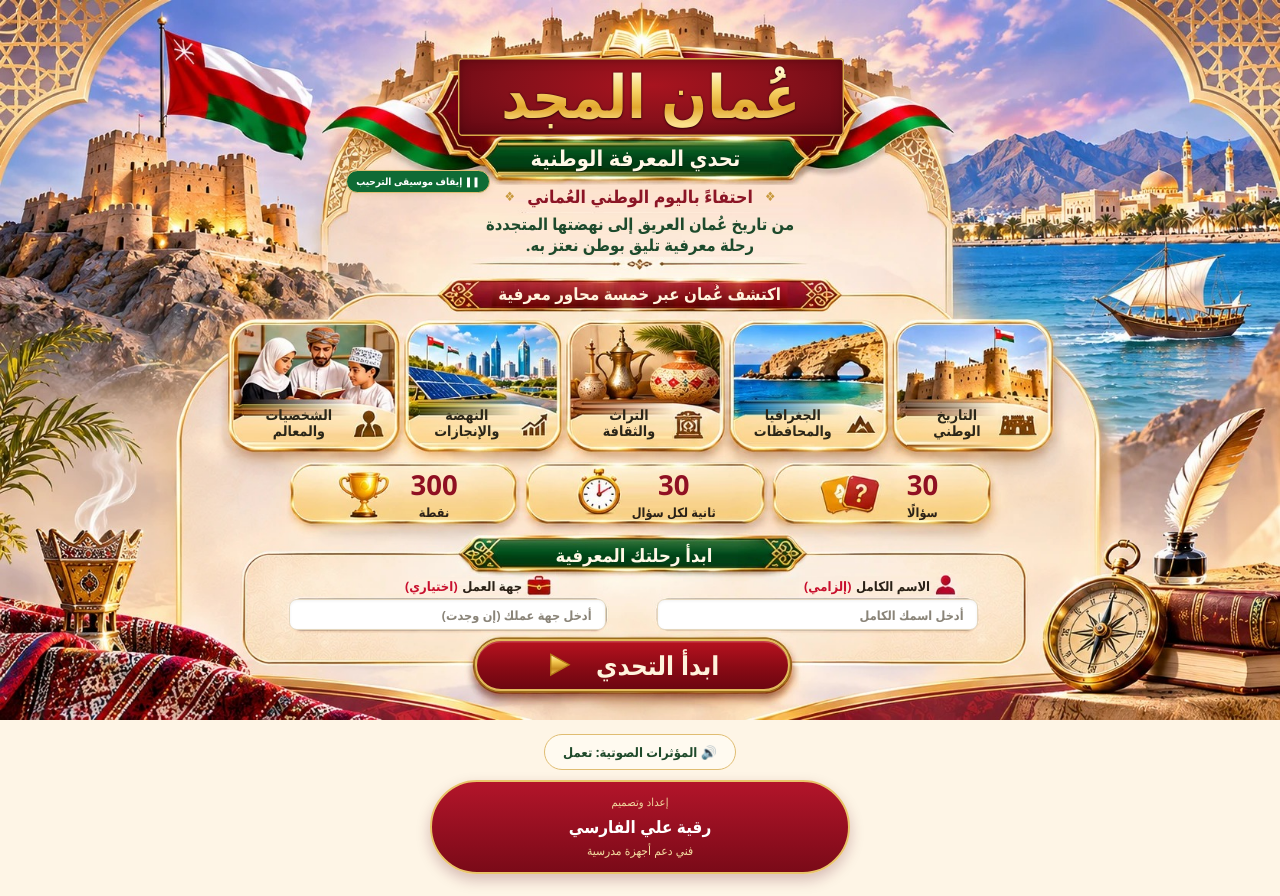
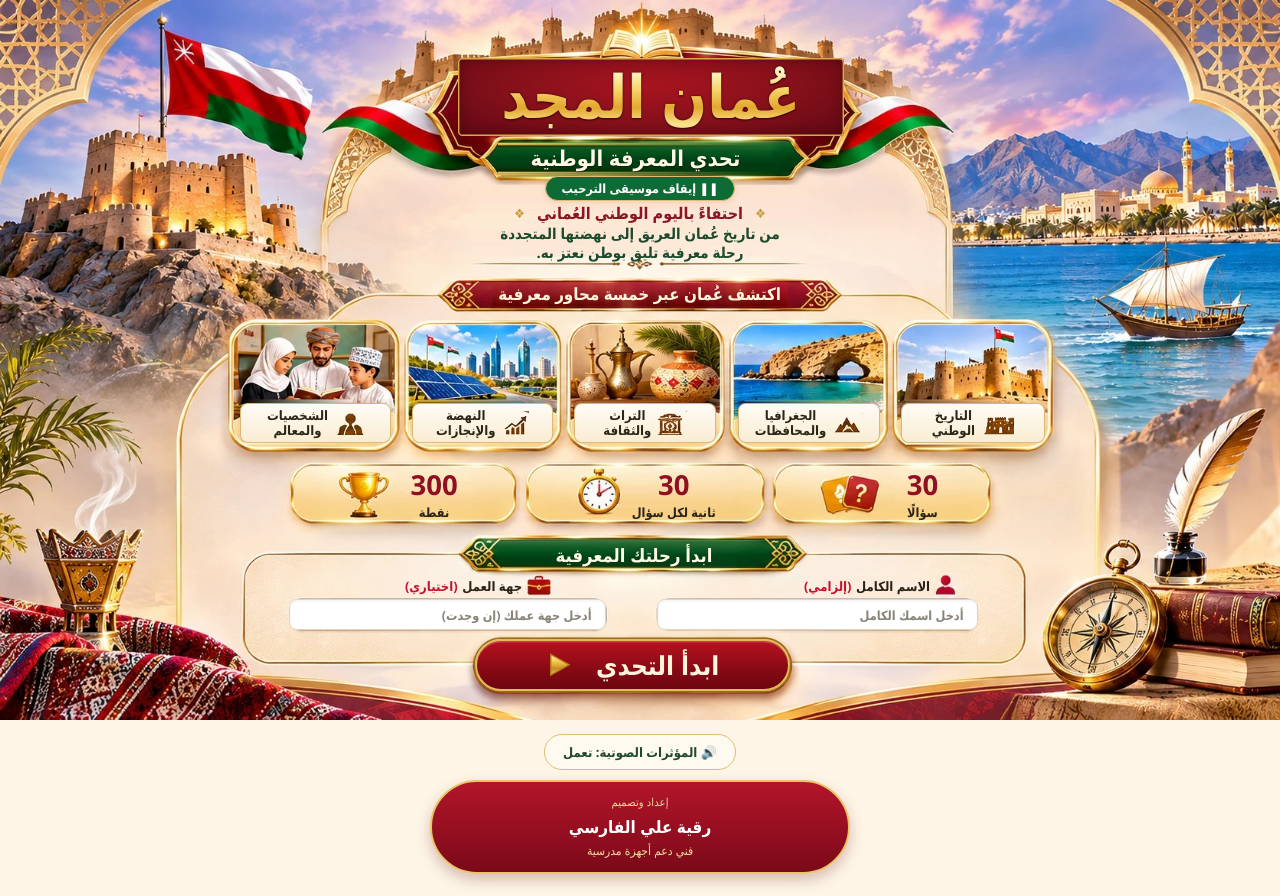
Before and after one commit to chatget865-cloud/-, a plain HTML site: page static/index.html in a window 1280 px wide. Drawn offline with Linux system fonts and the light colour scheme; no server answers.

Commit message:
تحسين بطاقات المحاور وزر الموسيقى

```diff
--- a/static/index.html
+++ b/static/index.html
@@ -1,4 +1,4 @@
-<!doctype html><html lang="ar" dir="rtl"><head><meta charset="utf-8"><meta name="viewport" content="width=device-width,initial-scale=1"><meta name="theme-color" content="#d9c8f2"><title>عُمان المجد | تحدي المعرفة الوطنية</title><link rel="stylesheet" href="/static/style.css?v=4"><link rel="stylesheet" href="/static/oman-theme.css?v=12"></head><body>
+<!doctype html><html lang="ar" dir="rtl"><head><meta charset="utf-8"><meta name="viewport" content="width=device-width,initial-scale=1"><meta name="theme-color" content="#d9c8f2"><title>عُمان المجد | تحدي المعرفة الوطنية</title><link rel="stylesheet" href="/static/style.css?v=4"><link rel="stylesheet" href="/static/oman-theme.css?v=13"></head><body>
 <svg width="0" height="0" style="position:absolute" aria-hidden="true" focusable="false"><defs>
 <linearGradient id="omG" x1="0" y1="0" x2="0" y2="1"><stop offset="0" stop-color="#fff1b8"/><stop offset=".35" stop-color="#f3c94f"/><stop offset=".7" stop-color="#c88a1e"/><stop offset="1" stop-color="#f0c75a"/></linearGradient>
 <linearGradient id="omGh" x1="0" x2="1"><stop offset="0" stop-color="#b47a17"/><stop offset=".3" stop-color="#f7dc84"/><stop offset=".55" stop-color="#d49b2c"/><stop offset=".8" stop-color="#f7dc84"/><stop offset="1" stop-color="#a86f12"/></linearGradient>
@@ -27,11 +27,11 @@
 <p class="om-lead">من تاريخ عُمان العريق إلى نهضتها المتجددة<br>رحلة معرفية تليق بوطن نعتز به.</p>
 <h2 class="om-axes-title"><span>اكتشف عُمان عبر خمسة محاور معرفية</span></h2>
 <ul class="om-axes">
-<li class="om-card om-card--history"><span>التاريخ<br>الوطني</span></li>
-<li class="om-card om-card--geography"><span>الجغرافيا<br>والمحافظات</span></li>
-<li class="om-card om-card--heritage"><span>التراث<br>والثقافة</span></li>
-<li class="om-card om-card--development"><span>النهضة<br>والإنجازات</span></li>
-<li class="om-card om-card--figures"><span>الشخصيات<br>والمعالم</span></li>
+<li class="om-card om-card--history"><span class="om-card__strip"><img class="om-card__icon" src="/static/welcome/icon-history.png" alt="" width="50" height="42"><span class="om-card__name">التاريخ<br>الوطني</span></span></li>
+<li class="om-card om-card--geography"><span class="om-card__strip"><img class="om-card__icon" src="/static/welcome/icon-geography.png" alt="" width="50" height="42"><span class="om-card__name">الجغرافيا<br>والمحافظات</span></span></li>
+<li class="om-card om-card--heritage"><span class="om-card__strip"><img class="om-card__icon" src="/static/welcome/icon-heritage.png" alt="" width="50" height="42"><span class="om-card__name">التراث<br>والثقافة</span></span></li>
+<li class="om-card om-card--development"><span class="om-card__strip"><img class="om-card__icon" src="/static/welcome/icon-development.png" alt="" width="50" height="42"><span class="om-card__name">النهضة<br>والإنجازات</span></span></li>
+<li class="om-card om-card--figures"><span class="om-card__strip"><img class="om-card__icon" src="/static/welcome/icon-figures.png" alt="" width="50" height="42"><span class="om-card__name">الشخصيات<br>والمعالم</span></span></li>
 </ul>
 <div class="stats om-stats">
 <div class="om-stat om-stat--questions"><b>30</b><span>سؤالًا</span></div>
--- a/static/oman-theme.css
+++ b/static/oman-theme.css
@@ -31,8 +31,9 @@ body:has(#welcome.hidden) .om-d--top,body:has(#welcome.hidden) .om-d--mid,body:h
 
 /* ---------- عنصر الحالة: مخفي بصريًا ويبقى لـ app.js ---------- */
 .om-stage .om-header{position:absolute;width:0;height:0;margin:0;padding:0;border:0;overflow:hidden}
-.om-stage .om-music{position:absolute;z-index:3;left:calc(var(--px)*452);top:calc(var(--px)*222);display:flex}
-#welcomeMusicToggle{display:inline-flex;align-items:center;margin:0;padding:0 calc(var(--px)*12);height:calc(var(--px)*30);border:1.5px solid var(--om-gold);border-radius:999px;background:rgba(255,251,240,.96);color:var(--om-green);font-size:calc(var(--px)*13);font-weight:800;box-shadow:0 calc(var(--px)*2) calc(var(--px)*8) rgba(150,100,30,.15)}
+.om-stage .om-music{position:absolute;z-index:3;left:0;right:0;top:calc(var(--px)*230);display:flex;justify-content:center;pointer-events:none}
+.om-stage .om-music>*{pointer-events:auto}
+#welcomeMusicToggle{display:inline-flex;align-items:center;gap:calc(var(--px)*6);margin:0;padding:0 calc(var(--px)*20);height:calc(var(--px)*32);border:1.5px solid var(--om-gold);border-radius:999px;background:rgba(255,251,240,.97);color:var(--om-green);font-size:calc(var(--px)*16.5);font-weight:800;box-shadow:0 calc(var(--px)*2) calc(var(--px)*8) rgba(150,100,30,.15)}
 #welcomeMusicToggle[aria-pressed="true"]{background:#0f6b35;color:#fff}
 #welcomeMusicHint{display:none!important}
 
@@ -63,9 +64,9 @@ body:has(#welcome.hidden) .om-d--top,body:has(#welcome.hidden) .om-d--mid,body:h
   color:#f3c94f;background:linear-gradient(180deg,#fff6c8 8%,#f7d468 38%,#e2a72e 66%,#fbe08a 92%);-webkit-background-clip:text;background-clip:text;-webkit-text-fill-color:transparent;
   filter:drop-shadow(0 .3cqw 0 #4a050f) drop-shadow(0 0 .15cqw #3a040b)}
 .om-ribbon{position:absolute;left:20.55%;top:76.67%;width:57.53%;height:18.33%;margin:0;display:grid;place-items:center;color:#fff8e6;font-size:3.9cqw;font-weight:800;line-height:1;white-space:nowrap;text-shadow:0 .15cqw .25cqw rgba(0,0,0,.45)}
-.om-eyebrow{position:absolute;z-index:3;left:0;right:0;top:calc(var(--px)*242);margin:0;display:flex;align-items:center;justify-content:center;gap:calc(var(--px)*16);color:#8b1525;font-size:calc(var(--px)*23);font-weight:800;line-height:calc(var(--px)*30)}
+.om-eyebrow{position:absolute;z-index:3;left:0;right:0;top:calc(var(--px)*267);margin:0;display:flex;align-items:center;justify-content:center;gap:calc(var(--px)*16);color:#8b1525;font-size:calc(var(--px)*21);font-weight:800;line-height:calc(var(--px)*26)}
 .om-eyebrow i{font-style:normal;color:#c99a3d;font-size:calc(var(--px)*17)}
-.om-lead{position:absolute;z-index:3;left:0;right:0;top:calc(var(--px)*278);margin:0;text-align:center;color:#1d4a2c;font-size:calc(var(--px)*21.5);font-weight:700;line-height:calc(var(--px)*28)}
+.om-lead{position:absolute;z-index:3;left:0;right:0;top:calc(var(--px)*293);margin:0;text-align:center;color:#1d4a2c;font-size:calc(var(--px)*19.5);font-weight:700;line-height:calc(var(--px)*24)}
 .om-axes-title{position:absolute;z-index:3;left:calc(var(--px)*576);top:calc(var(--px)*365);width:calc(var(--px)*519);height:calc(var(--px)*40);margin:0;display:grid;place-items:center;color:#fff3dc;font-size:calc(var(--px)*22);font-weight:800;line-height:1;background-repeat:no-repeat;background-size:100% 100%}
 .om-axes{margin:0;padding:0;list-style:none}
 .om-card{position:absolute;z-index:3;top:calc(var(--px)*416);height:calc(var(--px)*176);margin:0;background-repeat:no-repeat;background-size:100% 100%}
@@ -74,7 +75,10 @@ body:has(#welcome.hidden) .om-d--top,body:has(#welcome.hidden) .om-d--mid,body:h
 .om-card--heritage{left:calc(var(--px)*738);width:calc(var(--px)*209)}
 .om-card--development{left:calc(var(--px)*527);width:calc(var(--px)*207)}
 .om-card--figures{left:calc(var(--px)*302);width:calc(var(--px)*221)}
-.om-card span{position:absolute;left:9%;width:62%;top:60%;height:35%;display:grid;place-items:center;text-align:center;color:#2b2618;font-size:calc(var(--px)*18.5);font-weight:800;line-height:1.15}
+.om-card__strip{position:absolute;left:5.5%;right:5.5%;top:62.5%;bottom:7.5%;display:flex;align-items:center;justify-content:center;gap:calc(var(--px)*8);box-sizing:border-box;padding:0 calc(var(--px)*6);
+  background:linear-gradient(180deg,#fffcf5,#f9ecd2);border:1px solid rgba(201,154,61,.65);border-radius:calc(var(--px)*10);box-shadow:inset 0 1px 0 #fff,0 calc(var(--px)*-2) calc(var(--px)*6) rgba(120,80,20,.14)}
+.om-card__icon{flex:none;width:auto;height:calc(var(--px)*32)}
+.om-card__name{display:block;text-align:center;color:#2b2618;font-size:calc(var(--px)*17);font-weight:800;line-height:1.15;white-space:nowrap}
 .om-stage .om-stats{margin:0}
 .om-stage .om-stat{position:absolute;z-index:3;top:calc(var(--px)*605);height:calc(var(--px)*80);margin:0;padding:0;border:0;background:none no-repeat;background-size:100% 100%;box-shadow:none}
 .om-stage .om-stat--questions{left:calc(var(--px)*1008);width:calc(var(--px)*287);--c:68.6%}
@@ -196,7 +200,7 @@ body:has(#cert:not(.hidden)) .om-footer .creator-credit{display:none}
   #welcome.panel{padding-top:150px;text-align:center}
   .om-crest6{position:relative;left:auto;top:auto;width:min(100%,520px);height:auto;aspect-ratio:730/240;margin:0 auto;background:url('/static/welcome/m-crest.jpg') center/100% 100% no-repeat;border-radius:10px}
   .om-stage .om-music{position:relative;left:auto;top:auto;z-index:3;justify-content:center;margin:12px 0 0}
-  #welcomeMusicToggle{height:32px;padding:0 14px;font-size:13px}
+  #welcomeMusicToggle{height:40px;padding:0 20px;font-size:15px}
   .om-eyebrow,.om-lead,.om-axes-title,.om-card,.om-stage .om-stat,.om-stage .om-form-heading,.om-label,.om-stage .om-field input,.om-stage .om-start{position:relative;left:auto;right:auto;top:auto;width:auto;height:auto}
   .om-eyebrow{margin:14px 0 4px;font-size:16px;gap:10px;line-height:1.5}
   .om-eyebrow i{font-size:13px}
@@ -210,7 +214,9 @@ body:has(#cert:not(.hidden)) .om-footer .creator-credit{display:none}
   .om-card--heritage{background-image:url('/static/welcome/card-heritage.jpg')}
   .om-card--development{background-image:url('/static/welcome/card-development.jpg')}
   .om-card--figures{background-image:url('/static/welcome/card-figures.jpg')}
-  .om-card span{font-size:14.5px}
+  .om-card__name{font-size:14px}
+  .om-card__icon{height:28px}
+  .om-card__strip{gap:6px;padding:0 4px;border-radius:10px}
   .om-stage .om-stats{display:grid;grid-template-columns:1fr;gap:10px;margin:14px auto;max-width:400px}
   .om-stage .om-stat{aspect-ratio:3.6/1;border-radius:16px;overflow:hidden}
   .om-stage .om-stat--questions{background-image:url('/static/welcome/stat-questions.jpg')}
```
Also changed, not shown: static/welcome/icon-development.png (added), static/welcome/icon-figures.png (added), static/welcome/icon-geography.png (added), static/welcome/icon-heritage.png (added), static/welcome/icon-history.png (added).
